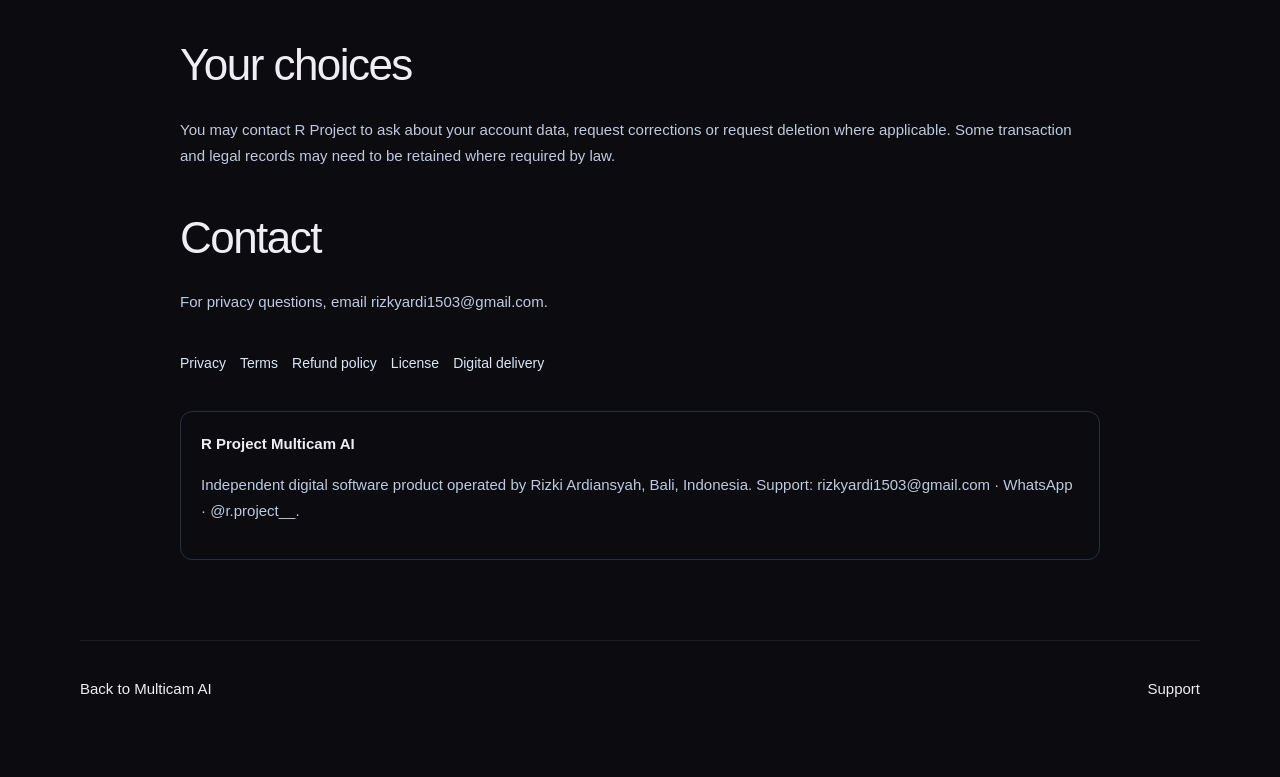
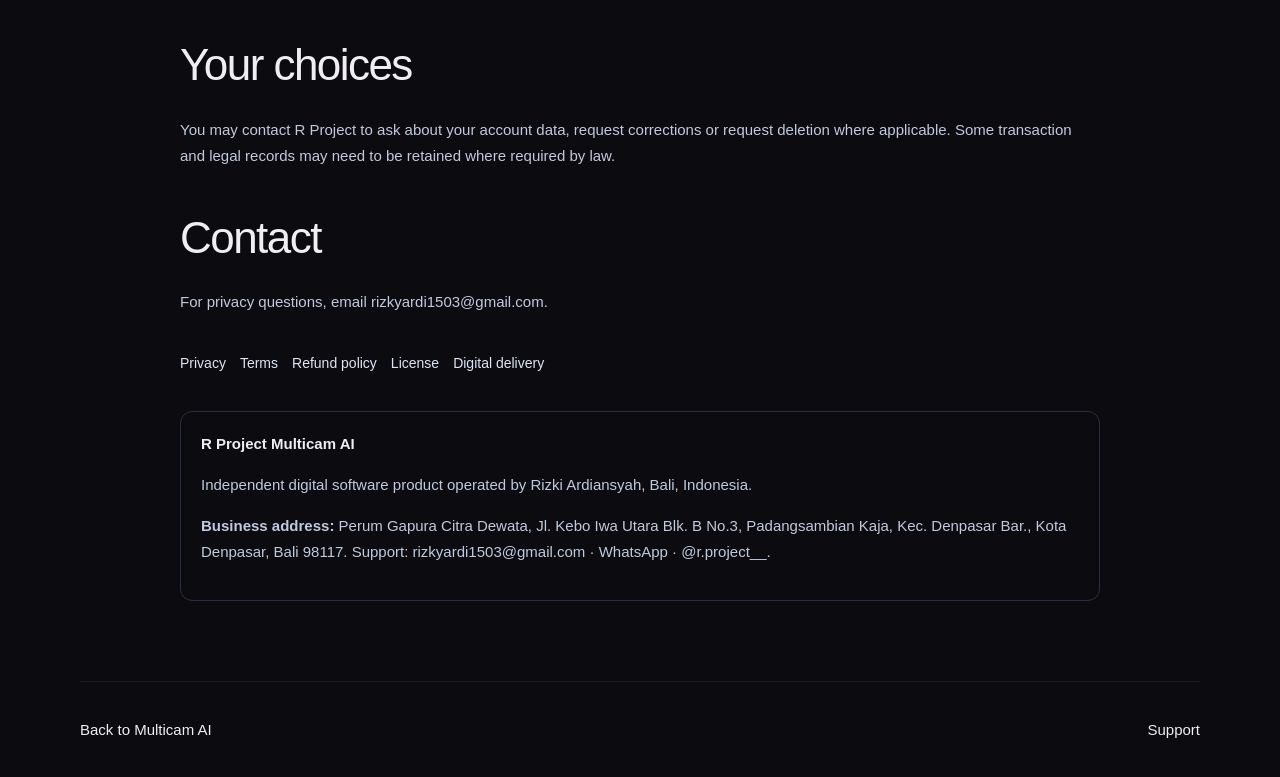
Before and after one commit to rizkyardi1503-bot/r-multicam, a plain HTML site: page site/privacy/index.html in a window 1280 px wide. Shown: the part 1616-2393 px from the top of the page. Before the commit the page ends 2354 px from the top, so only its background shows below. Drawn offline with Linux system fonts and the light colour scheme; a web font is replaced by a local one.

Commit message:
Clarify business address and digital purchase support information

```diff
--- a/site/privacy/index.html
+++ b/site/privacy/index.html
@@ -7,4 +7,4 @@
 <h2>Sharing</h2><p>Information may be processed by service providers required to operate the product, including Supabase for account/backend services, Cloudflare for website delivery, and Midtrans for payments. We do not sell personal data to advertisers.</p>
 <h2>Retention and security</h2><p>Account, license and order records are retained for as long as reasonably necessary to provide the purchased service, meet accounting or legal obligations, resolve disputes and prevent fraud. We use access controls and server-side authorization for sensitive operations.</p>
 <h2>Browser storage</h2><p>Your browser may store a refresh token to keep you signed in, plus visitor and session identifiers for basic analytics. Passwords are not stored by the website. Signing out removes the saved website session; clearing site data removes locally stored identifiers.</p><h2>Your choices</h2><p>You may contact R Project to ask about your account data, request corrections or request deletion where applicable. Some transaction and legal records may need to be retained where required by law.</p>
-<h2>Contact</h2><p>For privacy questions, email <a href="mailto:rizkyardi1503@gmail.com">rizkyardi1503@gmail.com</a>.</p><nav class="policy-nav" aria-label="Legal pages"><a href="/privacy/">Privacy</a><a href="/terms/">Terms</a><a href="/refund-policy/">Refund policy</a><a href="/license/">License</a><a href="/digital-delivery/">Digital delivery</a></nav><div class="business-note"><strong>R Project Multicam AI</strong><p>Independent digital software product operated by Rizki Ardiansyah, Bali, Indonesia. Support: <a href="mailto:rizkyardi1503@gmail.com">rizkyardi1503@gmail.com</a> · <a href="https://wa.me/6282233161680" target="_blank" rel="noopener noreferrer">WhatsApp</a> · <a href="https://www.instagram.com/r.project__/" target="_blank" rel="noopener noreferrer">@r.project__</a>.</p></div></main><footer class="wrap"><a href="/">Back to Multicam AI</a><a href="/help/">Support</a></footer></body></html>
+<h2>Contact</h2><p>For privacy questions, email <a href="mailto:rizkyardi1503@gmail.com">rizkyardi1503@gmail.com</a>.</p><nav class="policy-nav" aria-label="Legal pages"><a href="/privacy/">Privacy</a><a href="/terms/">Terms</a><a href="/refund-policy/">Refund policy</a><a href="/license/">License</a><a href="/digital-delivery/">Digital delivery</a></nav><div class="business-note"><strong>R Project Multicam AI</strong><p>Independent digital software product operated by Rizki Ardiansyah, Bali, Indonesia.</p><p><strong>Business address:</strong> Perum Gapura Citra Dewata, Jl. Kebo Iwa Utara Blk. B No.3, Padangsambian Kaja, Kec. Denpasar Bar., Kota Denpasar, Bali 98117. Support: <a href="mailto:rizkyardi1503@gmail.com">rizkyardi1503@gmail.com</a> · <a href="https://wa.me/6282233161680" target="_blank" rel="noopener noreferrer">WhatsApp</a> · <a href="https://www.instagram.com/r.project__/" target="_blank" rel="noopener noreferrer">@r.project__</a>.</p></div></main><footer class="wrap"><a href="/">Back to Multicam AI</a><a href="/help/">Support</a></footer></body></html>
```
